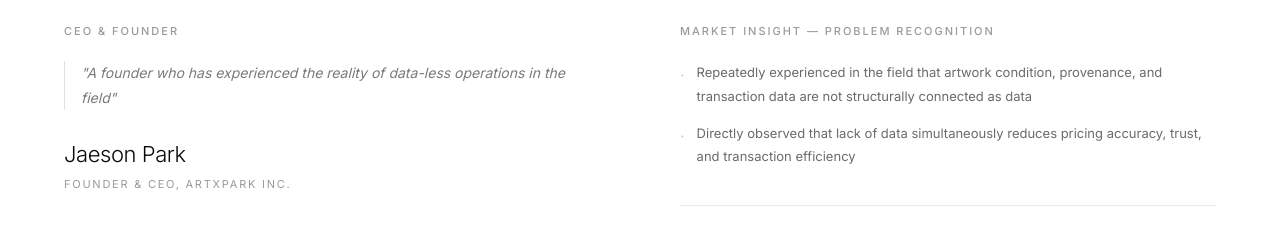
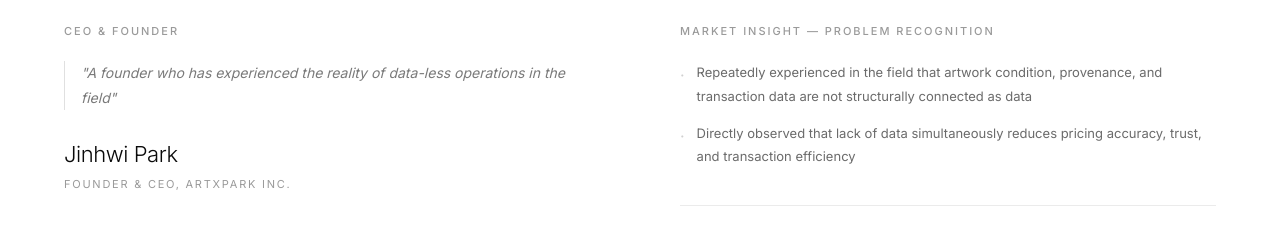
Before and after one commit to jayjay9824/artena-ai, a Next.js app: page / in a window 1280 px wide. Shown: the part 4460-4685 px from the top of the page. Built offline with nearby package versions, Linux system fonts and the light colour scheme.

Commit message:
Update founder name to Jinhwi Park
Co-Authored-By: Claude Sonnet 4.6 <noreply@anthropic.com>

```diff
--- a/app/page.tsx
+++ b/app/page.tsx
@@ -1172,7 +1172,7 @@ function Team() {
             <FadeSection delay={220}>
               <div style={{ marginTop: "28px" }}>
                 <h3 style={{ fontSize: "22px", fontWeight: 300, color: "#0a0a0a", letterSpacing: "-0.02em" }}>
-                  Jaeson Park
+                  Jinhwi Park
                 </h3>
                 <p style={{ marginTop: "5px", fontSize: "11px", letterSpacing: "0.16em", textTransform: "uppercase", color: "#9a9a9a" }}>
                   Founder & CEO, ArtXpark Inc.
```
